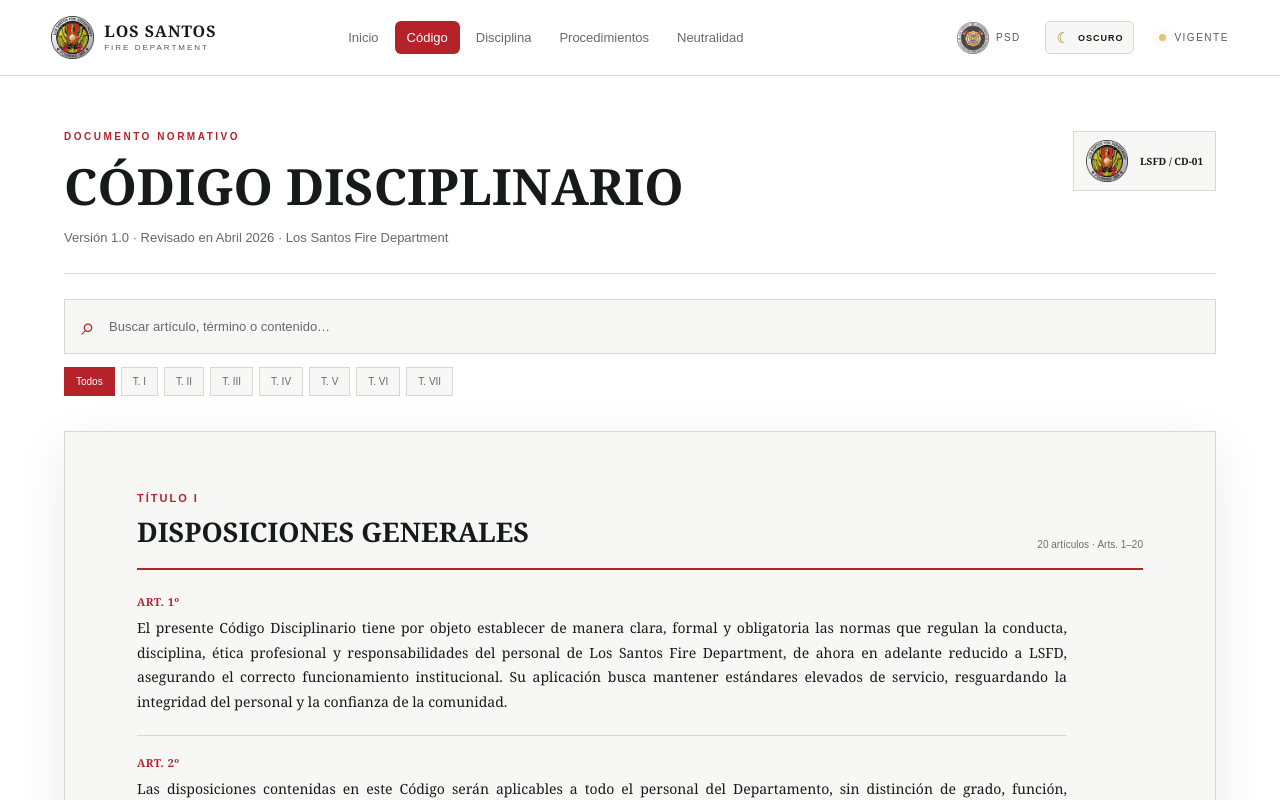
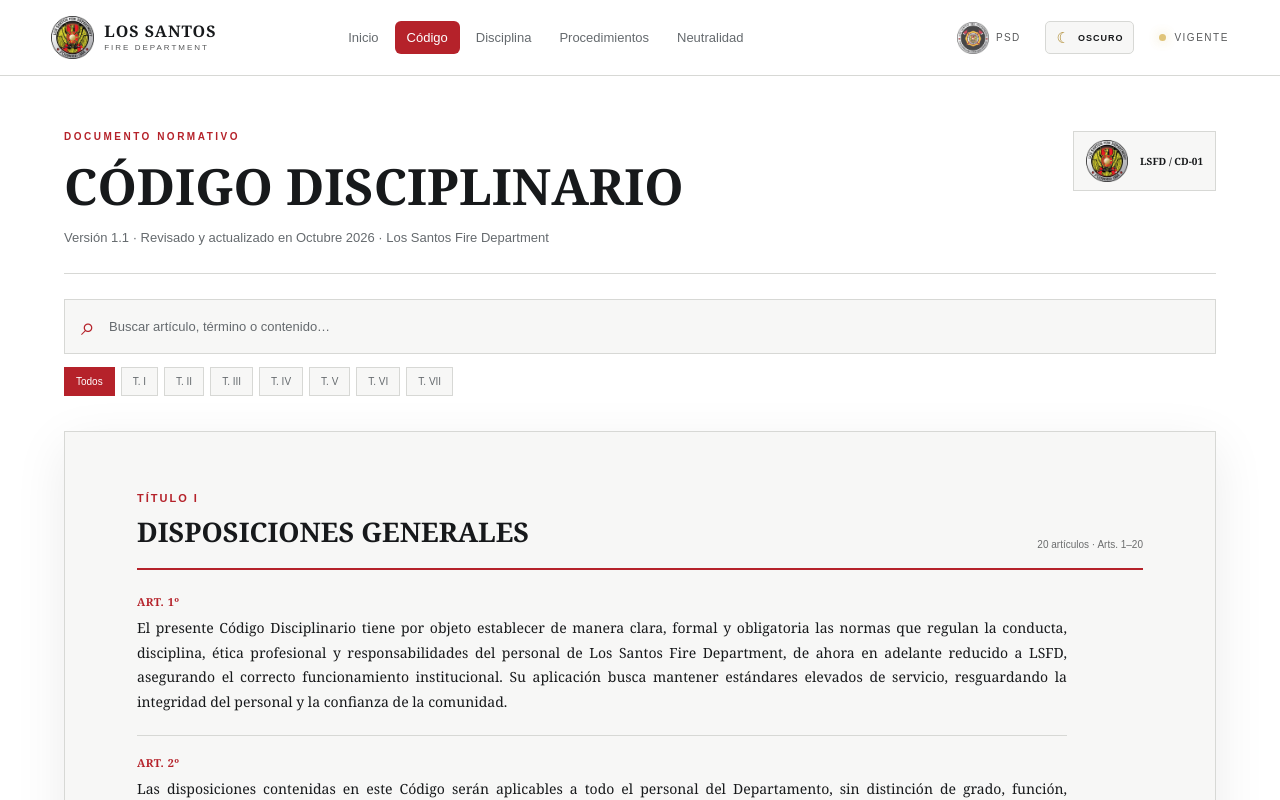
Before and after one commit to elmalainfluencias/lsfd-institutional-portal, a Next.js app: page / in a window 1280 px wide. Both pictures are taken after a click on the button "Código". Shown: the top 800 px of the page. Built offline with nearby package versions, Linux system fonts and the light colour scheme.

Commit message:
Add files via upload

```diff
--- a/app/page.tsx
+++ b/app/page.tsx
@@ -67,7 +67,7 @@ export default function Home() {
     <footer>
       <div className="footerBrand"><img src="/lsfd-logo.png" alt="LSFD" /><div><b>LOS SANTOS FIRE DEPARTMENT</b><span>Portal Normativo Institucional</span></div></div>
       <div className="footerDivision"><img src="/psd-logo.png" alt="PSD" /><span>Professional Standards Division</span></div>
-      <div>Versión 1.0 · Revisado en Abril 2026</div>
+      <div>Versión 1.1 · Revisado y actualizado en Octubre 2026</div>
     </footer>
   </main>;
 }
@@ -80,7 +80,7 @@ function HomeView({ openCode, nav }: { openCode: (id?: string) => void; nav: (v:
       <h1>Normativa, disciplina<br /><em>y profesionalismo.</em></h1>
       <p>Centro de consulta del marco disciplinario, operativo y administrativo de Los Santos Fire Department.</p>
       <div className="heroActions"><button className="primary" onClick={() => openCode()}>Consultar Código <span>→</span></button><button className="ghost" onClick={() => nav('discipline')}>Régimen disciplinario</button></div>
-      <div className="heroMeta"><span><b>1.0</b> Versión vigente</span><span><b>159</b> artículos</span><span><b>VII</b> títulos</span></div>
+      <div className="heroMeta"><span><b>1.1</b> Versión vigente</span><span><b>161</b> artículos</span><span><b>VII</b> títulos</span></div>
     </section>
 
     <section className="content">
@@ -90,7 +90,7 @@ function HomeView({ openCode, nav }: { openCode: (id?: string) => void; nav: (v:
         <div><div className="eyebrow">PRINCIPIO INSTITUCIONAL</div><h2>La disciplina protege<br />la operación.</h2><p>Las normas no solo establecen sanciones. Definen responsabilidades, protegen la cadena de mando y establecen criterios para actuar con seguridad y profesionalismo.</p></div>
         <div className="featureStats"><div><b>3</b><span>niveles de falta</span></div><div><b>5</b><span>sanciones principales</span></div><div><b>20</b><span>artículos de procedimiento</span></div></div>
       </div>
-      <div className="notice"><div className="noticeIcon">✓</div><div><b>Numeración independiente por título</b><p>Cada título reinicia su numeración desde el Art. 1º. El Título II contiene 39 artículos debido al salto existente en el documento original entre sus artículos 34º y 36º.</p></div></div>
+      <div className="notice"><div className="noticeIcon">✓</div><div><b>Numeración independiente por título</b><p>Cada título reinicia su numeración desde el Art. 1º. El Título II contiene 41 artículos tras la incorporación de las normas de neutralidad institucional y participación política.</p></div></div>
     </section>
   </>;
 }
@@ -101,7 +101,7 @@ function CodeView({ query, setQuery, section, setSection }: { query: string; set
   const resultCount = visibleSections.reduce((n, s) => n + s.articles.length, 0);
 
   return <section className="content page">
-    <div className="pageTitle"><div><div className="eyebrow">DOCUMENTO NORMATIVO</div><h1>Código Disciplinario</h1><p>Versión 1.0 · Revisado en Abril 2026 · Los Santos Fire Department</p></div><div className="docMarks"><img src="/lsfd-logo.png" alt="LSFD" /><span>LSFD / CD-01</span></div></div>
+    <div className="pageTitle"><div><div className="eyebrow">DOCUMENTO NORMATIVO</div><h1>Código Disciplinario</h1><p>Versión 1.1 · Revisado y actualizado en Octubre 2026 · Los Santos Fire Department</p></div><div className="docMarks"><img src="/lsfd-logo.png" alt="LSFD" /><span>LSFD / CD-01</span></div></div>
     <div className="search"><span>⌕</span><input value={query} onChange={e => setQuery(e.target.value)} placeholder="Buscar artículo, término o contenido…" />{query && <button className="clearSearch" onClick={() => setQuery('')}>×</button>}</div>
     <div className="filters"><button className={section === 'all' ? 'selected' : ''} onClick={() => setSection('all')}>Todos</button>{sections.map(s => <button key={s.id} className={section === s.id ? 'selected' : ''} onClick={() => setSection(s.id)}>{s.title.replace('Título ', 'T. ')}</button>)}</div>
 
@@ -146,6 +146,6 @@ function NeutralityView() {
   return <section className="content page">
     <div className="neutralHero"><div className="neutralLogos"><img src="/lsfd-logo.png" alt="LSFD" /><span>+</span><img src="/psd-logo.png" alt="PSD" /></div><div className="eyebrow">NORMATIVA COMPLEMENTARIA · PROPUESTA</div><h1>Neutralidad institucional</h1><p>Un marco específico para proteger la independencia, imagen y representación de LSFD frente a actividades partidarias.</p></div>
     <div className="warning"><b>Situación actual</b><p>El Código vigente contiene disposiciones relacionadas con imagen, comunicaciones, instalaciones y prestigio institucional, pero no establece una prohibición expresa y autónoma sobre la utilización partidaria de LSFD.</p></div>
-    <div className="twoCol"><div className="panel"><div className="eyebrow">ARTÍCULOS RELACIONADOS</div><h2>Marco vigente</h2>{related.map(([id, n]) => { const s = sections.find(x => x.id === id)!; const a = s.articles.find(x => x.n === n)!; return <div className="related" key={`${id}-${n}`}><b>{s.title} · Art. {n}º</b><p>{a.text}</p></div>; })}</div><div className="panel proposal"><div className="eyebrow">PROPUESTA</div><h2>Artículo de neutralidad</h2><p><b>Neutralidad institucional.</b> LSFD mantendrá estricta neutralidad respecto de partidos políticos, organizaciones partidarias, candidaturas y actividades de carácter electoral o proselitista.</p><p>Queda prohibido utilizar el nombre, imagen, instalaciones, vehículos, uniformes, recursos, personal o representación institucional de LSFD para promover, respaldar, favorecer o asociar al Departamento con cualquier partido político, candidato u organización partidaria, salvo actividades oficiales de carácter institucional que cuenten con autorización expresa de la autoridad competente.</p><p>Ningún miembro podrá utilizar su rango, cargo, uniforme o condición de funcionario para expresar apoyo institucional a partidos políticos, candidatos u organizaciones partidarias.</p></div></div>
+    <div className="twoCol"><div className="panel"><div className="eyebrow">ARTÍCULOS RELACIONADOS</div><h2>Marco vigente</h2>{related.map(([id, n]) => { const s = sections.find(x => x.id === id)!; const a = s.articles.find(x => x.n === n)!; return <div className="related" key={`${id}-${n}`}><b>{s.title} · Art. {n}º</b><p>{a.text}</p></div>; })}</div><div className="panel proposal"><div className="eyebrow">NORMATIVA VIGENTE · TÍTULO II</div><h2>Neutralidad institucional</h2><p><b>Art. 30º — Neutralidad institucional.</b> LSFD mantendrá estricta neutralidad respecto de partidos políticos, organizaciones partidarias, candidaturas y actividades de carácter electoral o proselitista.</p><p>Queda prohibido utilizar el nombre, imagen, instalaciones, vehículos, uniformes, recursos, personal o representación institucional de LSFD para promover, respaldar, favorecer o asociar al Departamento con cualquier partido político, candidato u organización partidaria, salvo actividades oficiales de carácter institucional que cuenten con autorización expresa de la autoridad competente.</p><p><b>Art. 31º — Participación política y representación institucional.</b> Ningún miembro podrá utilizar su rango, cargo, uniforme o condición de funcionario para expresar apoyo institucional a partidos políticos, candidatos u organizaciones partidarias.</p></div></div>
   </section>;
 }
```
Also changed, not shown: 1 other file (tests, documents, lock files or other folders).
